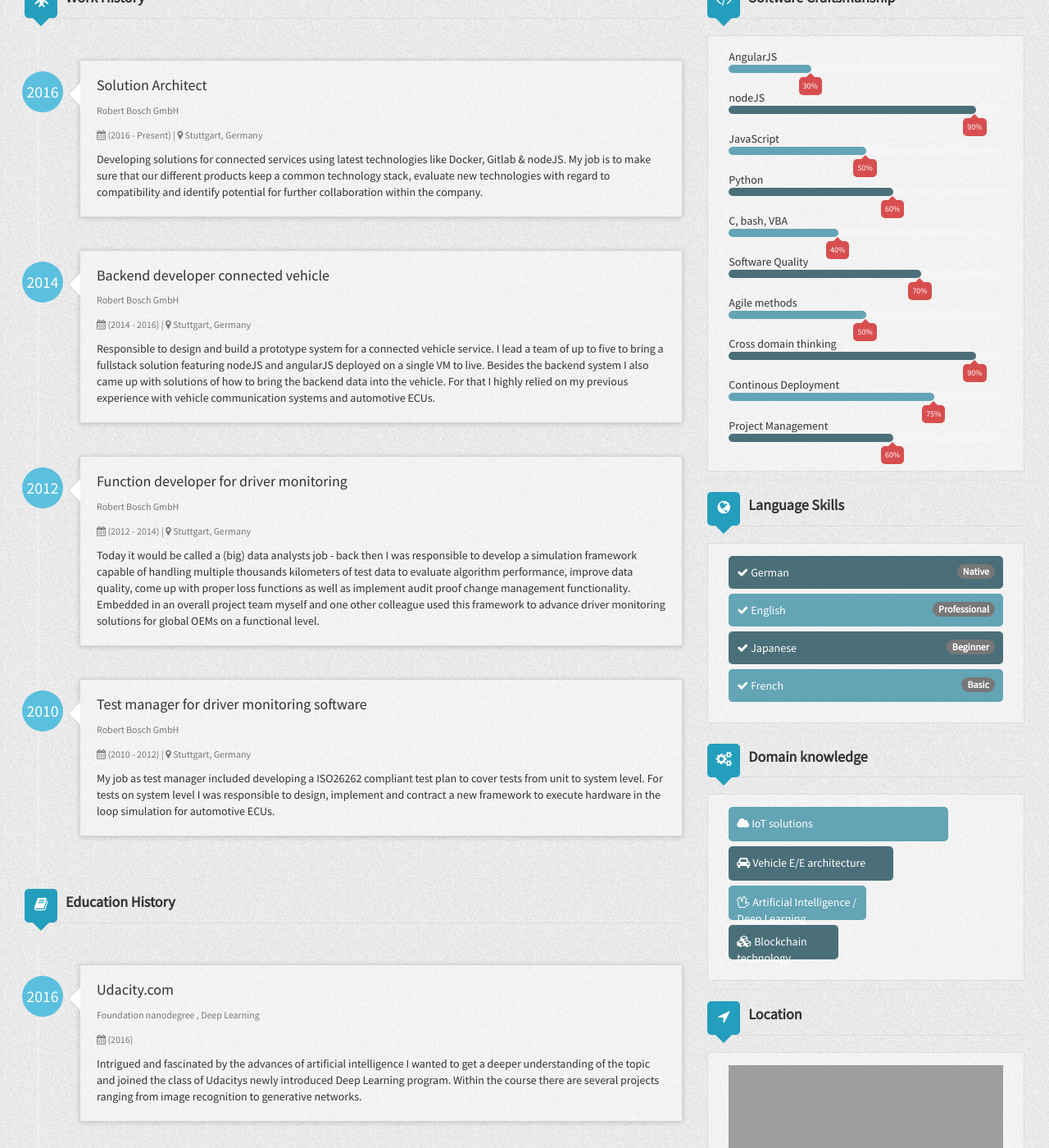
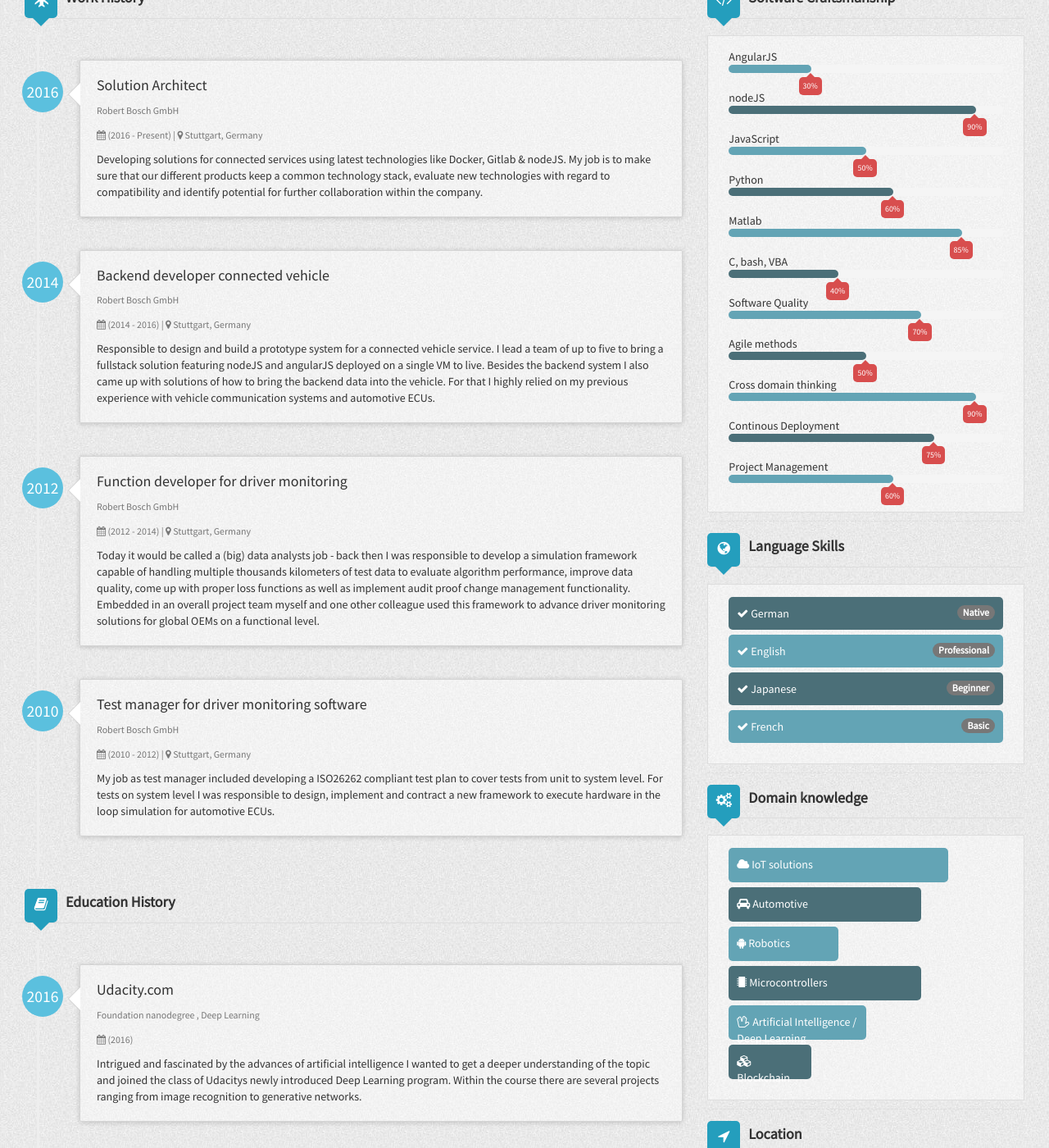
Before and after one commit to anoff/web, a Jekyll site: the page built from index.html, in a window 1280 px wide and 1400 px high, scrolled down 214 px. Shown: the whole window at 82% size. Built offline with Jekyll 4.4.1, drawn with Linux system fonts in a browser that asks for light colours; nearby versions of some CDN libraries; grey boxes are pictures that could not be loaded.

Commit message:
:star2: feat: add new domains and bump fa version

```diff
--- a/_data/skills.yml
+++ b/_data/skills.yml
@@ -21,6 +21,8 @@ programming:
     percentage: 50%
   - name: Python
     percentage: 60%
+  - name: Matlab
+    percentage: 85%
   - name: C, bash, VBA
     percentage: 40%
   - name: Software Quality
@@ -38,12 +40,18 @@ domains:
   - name: IoT solutions
     percentage: 80%
     fa: cloud
-  - name: Vehicle E/E architecture
-    percentage: 60%
+  - name: Automotive
+    percentage: 70%
     fa: car
+  - name: Robotics
+    percentage: 40%
+    fa: android
+  - name: Microcontrollers
+    percentage: 70%
+    fa: microchip
   - name: Artificial Intelligence / Deep Learning
     percentage: 50%
     fa: hand-spock-o
-  - name: Blockchain technology
-    percentage: 40%
+  - name: Blockchain
+    percentage: 30%
     fa: cubes
--- a/_includes/head.html
+++ b/_includes/head.html
@@ -10,7 +10,7 @@
 
   <link rel="stylesheet" href="https://maxcdn.bootstrapcdn.com/bootstrap/3.3.6/css/bootstrap.min.css">
   <link rel="stylesheet" href="{{ "/assets/css/resumecard.css" | prepend: site.baseurl }}">
-  <link rel="stylesheet" href="https://maxcdn.bootstrapcdn.com/font-awesome/4.6.1/css/font-awesome.min.css">
+  <link rel="stylesheet" href="https://maxcdn.bootstrapcdn.com/font-awesome/4.7.0/css/font-awesome.min.css">
 
   <link rel="icon" type="image/png" href="{{ site.favicon | prepend: site.baseurl }}">
 
--- a/_includes/sidepane.html
+++ b/_includes/sidepane.html
@@ -24,7 +24,7 @@
           {% for language in site.data.skills.languages %}
               {% if language.name and language.proficiency %}
                   <li>
-                      <i class="fa fa-check"></i> <span class="badge badge-green badge-right-float">{{ language.proficiency }}</span>{{ language.name }}
+                      <i class="fa fa-check"></i> <span class="badge badge-right-float">{{ language.proficiency }}</span>{{ language.name }}
                   </li>
               {% endif %}
           {% endfor %}
```
